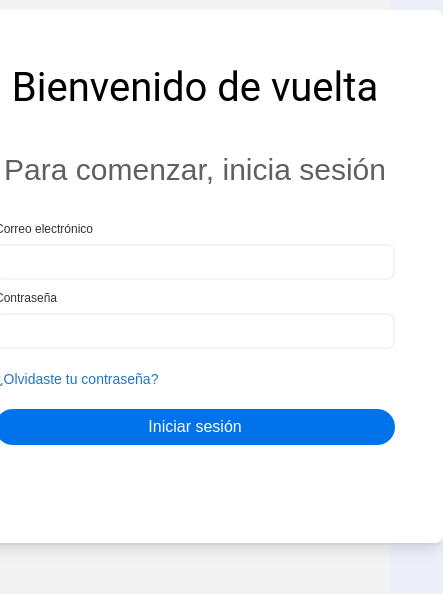
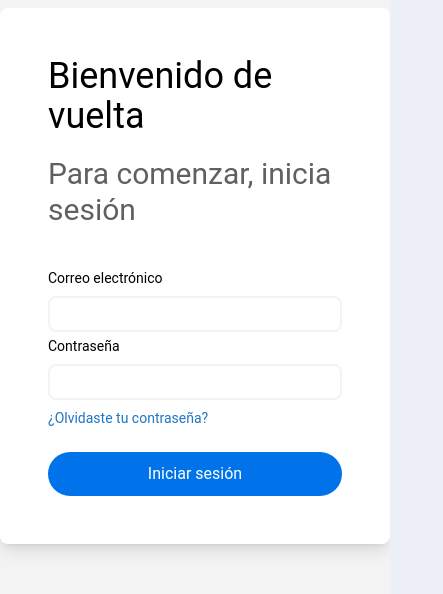
Before and after one commit to XelApps23/proyectosmuni, a Next.js app: page /login in a window 390 px wide. Shown: the part 146-740 px from the top of the page, 443 px wide, since content can reach past the window. Built offline with nearby package versions, Linux system fonts and the light colour scheme; no server answers.

Commit message:
Layout y form de login son responsivos

```diff
--- a/pages/login-form.tsx
+++ b/pages/login-form.tsx
@@ -1,7 +1,6 @@
 // import { FormEvent } from 'react'
-
+import Button from '@/components/main/Button'
 import { useForm } from 'react-hook-form'
-import styles from '../styles/login.module.css'
 import { useDispatch, useSelector } from 'react-redux'
 import { useEffect, useState } from 'react'
 import { useRouter } from 'next/router'
@@ -52,24 +51,21 @@ export default function LoginPage () {
   }
 
   return (
-    <div className="flex flex-col justify-center items-center p-12 gap-6 rounded-lg bg-white1 shadow-lg">
-      <p className="text-black1 text-[40px] font-normal font-['Nunito Sans']">Bienvenido de vuelta</p>
-      <p className={styles.pis}>Para comenzar, inicia sesión</p>
+    <div className="flex flex-col justify-center p-12 gap-6 rounded-lg bg-white1 shadow-lg md: w-full">
+      <div className="flex flex-col justify-center items-center gap-2">
+        <p className="text-black1 text-4xl font-normal font-['Nunito Sans']">Bienvenido de vuelta</p>
+        <p className="text-gray1 text-3xl font-normal py-3">Para comenzar, inicia sesión</p>
+      </div>
       <form onSubmit={handleSubmit(onSubmit)}>
-        <p className={styles.txt}>Correo electrónico</p>
-        <input type="email" {...register('email')} className={styles.input} />
+          <p className="text-black1 text-sm md:text-xs mt-1 mb-2">Correo electrónico</p>
+          <input type="email" {...register('email')} className="bg-white h-9 w-full border-2 rounded-lg border-white2 focus:outline-none focus:border-blue1 focus:ring-1 focus:ring-blue1 invalid:border-errorDefault invalid:text-black focus:invalid:border-errorDefault focus:invalid:ring-1 focus:invalid:ring-errorDefault" />
 
-        <p className={styles.txt}>Contraseña</p>
-        <input
-          type="password"
-          className={styles.input}
-          {...register('password')}
-        />
-
-        <p className={styles.txtblue}>¿Olvidaste tu contraseña?</p>
-        <button type="submit" className={styles.btn}>
-          Iniciar sesión
-        </button>
+          <p className="text-black1 text-sm md:text-xs mt-1 mb-2">Contraseña</p>
+          <input
+            type="password" {...register('password')} className="bg-white h-9 w-full border-2 rounded-lg border-white2 focus:outline-none focus:border-blue1 focus:ring-1 focus:ring-blue1 invalid:border-errorDefault invalid:text-black focus:invalid:border-errorDefault focus:invalid:ring-1 focus:invalid:ring-errorDefault"
+          />
+          <p className="text-blue1 text-sm md:text-s mt-2 mb-6">¿Olvidaste tu contraseña?</p>
+        <Button text="Iniciar sesión" variant="login" onlyText={true} onClick={handleSubmit(onSubmit)} />
         {error && error}
       </form>
     </div>
--- a/pages/login.tsx
+++ b/pages/login.tsx
@@ -3,8 +3,8 @@ import Login from './login-form'
 const LayoutInicio = () => {
   return (
     <div className="flex h-screen">
-      <div className="md:w-1/2 bg-blue1 hidden sm:block">
-        <div className="h-full flex flex-col justify-center items-center space-y-4 font-nunito-sans font-light" style={{ color: 'white' }}>
+       <div className="w-full md:w-1/2 bg-blue1 hidden md:block">
+        <div className="h-full flex flex-col justify-center items-center space-y-4  font-['Nunito Sans'] text-white1">
           <p className="text-center text-[2.734vw]">
             Empieza a organizar tus proyectos
           </p>
@@ -15,14 +15,16 @@ const LayoutInicio = () => {
             con XelApps
           </p>
           <img
-            className="max-w-full h-auto"
+            className="h-100"
             src="/login-images/login.png"
             alt="Imagen Login"
           />
         </div>
       </div>
       <div className="w-full md:w-1/2 flex items-center justify-center bg-white2">
-        <Login></Login>
+        <div className="w-100">
+          <Login></Login>
+        </div>
       </div>
     </div>
   )
```
